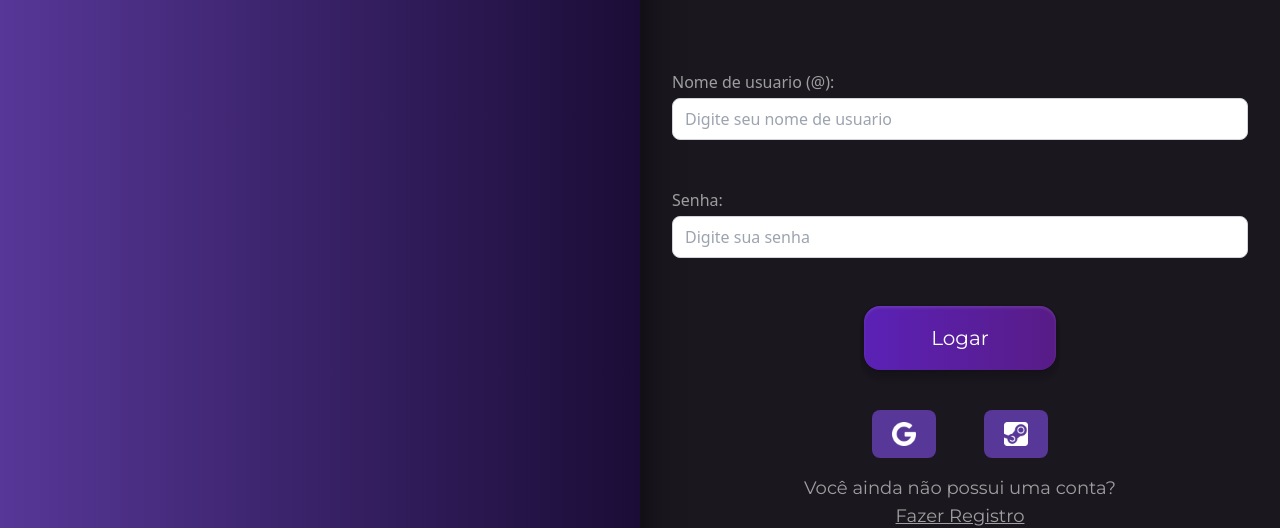
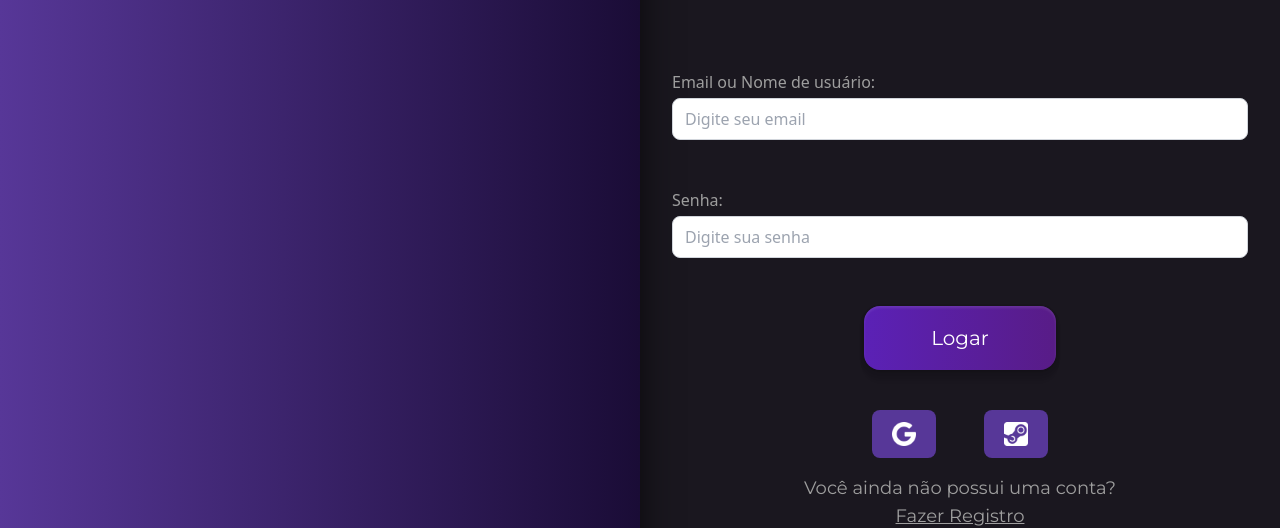
Before and after one commit to anbeatrizduarte/LetterPlay, a React (Vite) app: page /LetterPlay/login in a window 1280 px wide. Shown: the part 138-666 px from the top of the page. Built offline with nearby package versions, Linux system fonts and the light colour scheme; a web font is replaced by a local one.

Commit message:
Update Login.jsx

```diff
--- a/src/pages/Login.jsx
+++ b/src/pages/Login.jsx
@@ -1,6 +1,5 @@
-import { HeaderUI, TypographyUI, CardUI } from "../Scripts/ui";
-import logo from '/src/assets/logo.png';
-import React, { useState} from "react";
+import { TypographyUI } from "../Scripts/ui";
+import React, { useState } from "react";
 import { Link, useNavigate } from 'react-router-dom';
 import { loginUser } from '../Scripts/services/authService';
 
@@ -10,58 +9,69 @@ import logoSteam from '/src/assets/logoSteam.png';
 export function Login() {
 
     const navigate = useNavigate();
+
     const [username, setUsername] = useState('');
     const [password, setPassword] = useState('');
 
-    const handlelogin = async (e) => {
-        if (e) e.preventDefault();
-        console.log("Clique no botão de login");
-        console.log("Dados do login:", { username, password });
+    const handleLogin = async (e) => {
+        e.preventDefault();
+
         try {
-            console.log("Conectando ao backend...");
-            const response = await loginUser(username, password);
-            console.log("Login bem-sucedido:", response);
-            navigate('/');
-        }catch (error) {
+            console.log("Tentando logar com:", username);
+            await loginUser(username, password);
+
+
+            alert("Login realizado com sucesso!");
+            navigate('/jogos');
+
+        } catch (error) {
             console.error("Erro ao realizar o login:", error);
-            alert("Falha no login. Por favor, verifique suas credenciais e tente novamente.");
+
+            if (error.response && error.response.status === 401) {
+                alert("Email ou senha incorretos.");
+            } else {
+                alert("Falha no login. Tente novamente mais tarde.");
+            }
         }
     };
 
     return (
-
         <div className="w-auto h-auto">
-
             <div className="flex">
 
+
                 <div id="sideLeft" className="bg-gradient-to-r from-[#573798] to-[#1a0c36] h-screen w-1/2 rounded-r-2xl shadow-2xl shadow-black"></div>
+
 
                 <div id="sideRight" className=" w-1/2 h-full text-center mt-16">
                     <TypographyUI as="span" variant="titulo" className="text-center text-5xl">Log-in</TypographyUI>
 
-                    <div className="w-full flex flex-col items-center mt-24">
+                    <form onSubmit={handleLogin} className="w-full flex flex-col items-center mt-24">
 
                         <div className="grid gap-12 w-full max-w-xl text-left">
 
                             <div className="grid">
-                                <label className="mb-1 font-medium text-text-secondary">Nome de usuario (@):</label>
+                                <label className="mb-1 font-medium text-text-secondary">Email ou Nome de usuário:</label>
                                 <input
                                     type="text"
+                                    value={username}
+                                    onChange={(e) => setUsername(e.target.value)}
                                     className="border border-gray-300 rounded-lg px-3 py-2 w-full text-black"
-                                    placeholder="Digite seu nome de usuario"
+                                    placeholder="Digite seu email"
+                                    required
                                 />
                             </div>
 
                             <div className="grid">
                                 <label className="mb-1 font-medium text-text-secondary">Senha:</label>
                                 <input
-                                    type="text"
+                                    type="password"
+                                    value={password}
+                                    onChange={(e) => setPassword(e.target.value)}
                                     className="border border-gray-300 rounded-lg px-3 py-2 w-full text-black"
                                     placeholder="Digite sua senha"
+                                    required
                                 />
-                            </div>
-
-
                             </div>
 
                         </div>
@@ -69,26 +79,26 @@ export function Login() {
 
                         <div className="flex flex-col items-center">
 
-                        <button className="mt-12 h-16 w-48 rounded-2xl bg-gradient-to-r from-violet-800 to-purple-900 transition delay-75 duration-300 ease-in-out shadow-shadowEffect
-        hover:-translate-y-1 hover:scale-110 hover:shadow-[0_0_15px_rgba(139,92,246,0.5)]">
-                            <Link to="/jogos">
+                            <button
+                                type="submit"
+                                className="mt-12 h-16 w-48 rounded-2xl bg-gradient-to-r from-violet-800 to-purple-900 transition delay-75 duration-300 ease-in-out shadow-shadowEffect hover:-translate-y-1 hover:scale-110 hover:shadow-[0_0_15px_rgba(139,92,246,0.5)]"
+                            >
                                 <TypographyUI as="span" variant="default" className="text-xl">Logar</TypographyUI>
-                            </Link>
                             </button>
 
+
                             <div id="loginIcones" className="flex gap-8 h-16 w-48 mt-10 justify-around">
-                            <button className="h-12 w-16 bg-primary flex items-center justify-center rounded-lg transition duration-300 ease-in-out
-            hover:-translate-y-1 hover:scale-110 hover:shadow-[0_0_15px_rgba(139,92,246,0.45)]">
-                                <img src={logoGoogle} alt="" className="h-6" />
+                                <button type="button" className="h-12 w-16 bg-primary flex items-center justify-center rounded-lg transition duration-300 ease-in-out hover:-translate-y-1 hover:scale-110 hover:shadow-[0_0_15px_rgba(139,92,246,0.45)]">
+                                    <img src={logoGoogle} alt="Google" className="h-6" />
                                 </button>
 
-                            <button className="h-12 w-16 bg-primary flex items-center justify-center rounded-lg transition duration-300 ease-in-out
-            hover:-translate-y-1 hover:scale-110 hover:shadow-[0_0_15px_rgba(139,92,246,0.45)]">
-                                <img src={logoSteam} alt="" className="h-6" />
+                                <button type="button" className="h-12 w-16 bg-primary flex items-center justify-center rounded-lg transition duration-300 ease-in-out hover:-translate-y-1 hover:scale-110 hover:shadow-[0_0_15px_rgba(139,92,246,0.45)]">
+                                    <img src={logoSteam} alt="Steam" className="h-6" />
                                 </button>
                             </div>
 
                         </div>
+                    </form>
 
                     <div>
                         <TypographyUI as="span" variant="muted">Você ainda não possui uma conta?
@@ -97,10 +107,6 @@ export function Login() {
                     </div>
 
                 </div>
-
-
-
-
             </div>
         </div>
     )
```
Lines whose indentation alone changed are shown as unchanged.
